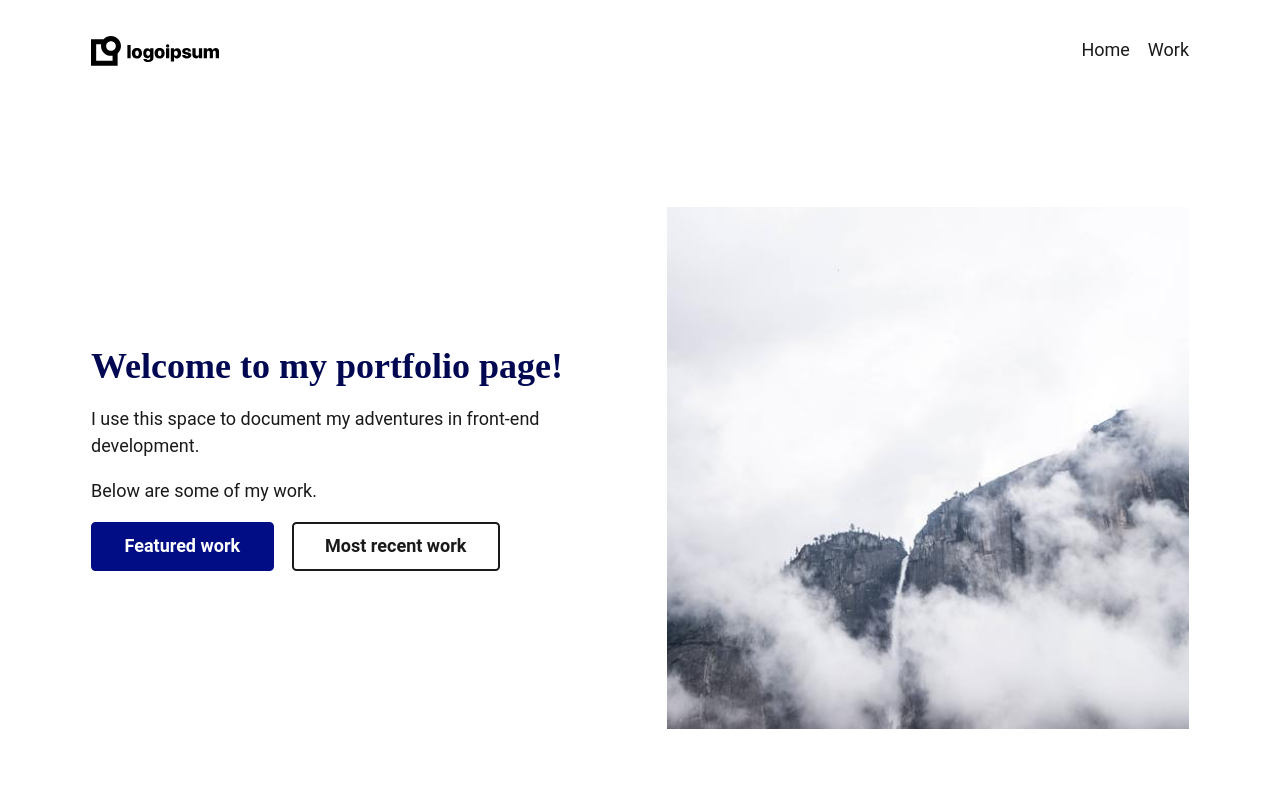
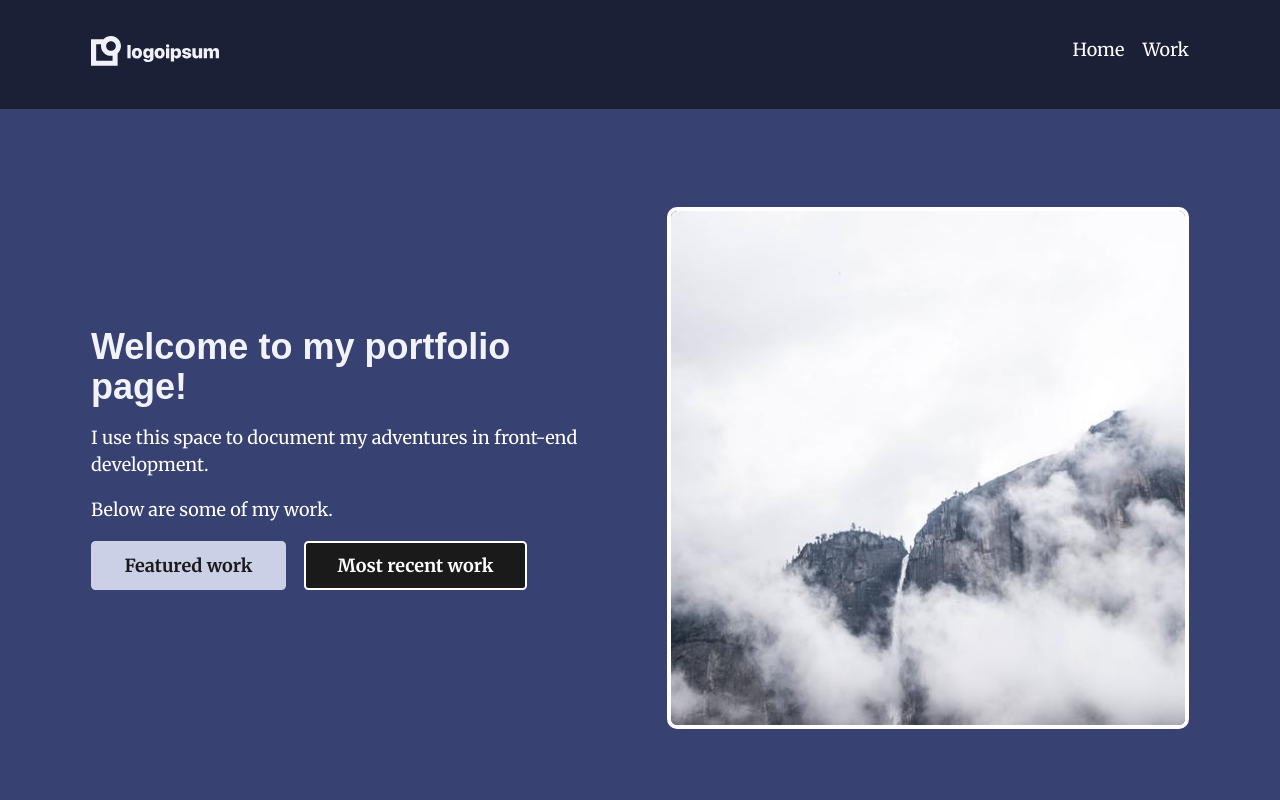
Before and after one commit to RVCC-IDMX/portfolio-Nate7611, an Eleventy site: page src/index.njk in a window 1280 px wide. Shown: the top 800 px of the page. Built offline with nearby package versions, Linux system fonts and the light colour scheme; Eleventy itself is replaced by a stand-in of ours; files that its build step writes are made by us from their sources.

Commit message:
Update color theme and css

```diff
--- a/src/_includes/base.njk
+++ b/src/_includes/base.njk
@@ -10,6 +10,10 @@
   <title>{{ title }}</title>
   <link rel="stylesheet" href="/css/style.css">
   <link rel="shortcut icon" href="/assets/vector.svg" type="image/svg+xml">
+  <link rel="preconnect" href="https://fonts.googleapis.com">
+  <link rel="preconnect" href="https://fonts.gstatic.com" crossorigin>
+  <link href="https://fonts.googleapis.com/css2?family=Josefin+Sans:ital,wght@0,100..700;1,100..700&family=Merriweather:ital,wght@0,300;0,400;0,700;0,900;1,300;1,400;1,700;1,900&family=Raleway:ital,wght@0,100..900;1,100..900&display=swap" rel="stylesheet">
+  <link href="https://fonts.googleapis.com/css2?family=Josefin+Sans:ital,wght@0,100..700;1,100..700&family=Raleway:ital,wght@0,100..900;1,100..900&display=swap" rel="stylesheet">
 </head>
 
 <body>
--- a/src/sass/abstracts/_variables.scss
+++ b/src/sass/abstracts/_variables.scss
@@ -6,24 +6,26 @@
   --fs-600: 1.875rem;
   --fs-700: 2rem;
 
-  --ff-body: "Roboto", sans-serif;
-  --ff-heading: "Poppins", serif;
+  --ff-body: "Merriweather", sans-serif;
+  --ff-heading: "Josefin", sans-serif;
 
   --fw-400: 400;
   --fw-700: 700;
   --fw-900: 900;
 
-  --clr-primary-100: hsl(234, 100%, 94%);
-  --clr-primary-200: hsl(234, 100%, 85%);
-  --clr-primary-300: hsla(234, 100%, 39%, 1);
-  --clr-primary-400: hsla(234, 100%, 26%, 1);
-  --clr-primary-500: hsla(234, 100%, 16%, 1);
+  --logo-color: hsla(229, 40%, 96%, 1);
 
-  --clr-neutral-100: hsla(0, 0%, 100%, 1);
-  --clr-neutral-300: hsla(0, 0%, 50%, 1);
-  --clr-neutral-400: hsla(0, 0%, 40%, 1);
-  --clr-neutral-500: hsla(0, 0%, 60%, 1);
-  --clr-neutral-900: hsla(0, 0%, 10%, 1);
+  --clr-primary-100: hsl(229, 35%, 16%);
+  --clr-primary-200: hsl(229, 35%, 25%);
+  --clr-primary-300: hsla(229, 35%, 33%, 1);
+  --clr-primary-400: hsla(229, 35%, 85%, 1);
+  --clr-primary-500: hsla(229, 35%, 96%, 1);
+
+  --clr-neutral-100: hsla(0, 0%, 10%, 1);
+  --clr-neutral-300: hsla(0, 0%, 25%, 1);
+  --clr-neutral-400: hsla(0, 0%, 50%, 1);
+  --clr-neutral-500: hsla(0, 0%, 65%, 1);
+  --clr-neutral-900: hsla(0, 0%, 100%, 1);
 }
 
 @media (min-width: 35em) {
--- a/src/sass/style.scss
+++ b/src/sass/style.scss
@@ -12,6 +12,7 @@ body {
   font-family: var(--ff-body);
   font-size: var(--fs-400);
   color: var(--clr-neutral-900);
+  background-color: var(--clr-primary-300);
 }
 
 h1,
@@ -63,7 +64,7 @@ section,
   text-align: center;
 }
 
-/* typgraphy */
+/* typography */
 
 .article-title,
 .section-title {
@@ -72,6 +73,7 @@ section,
 
 .article-title {
   font-size: var(--fs-700);
+  margin-block: 15px;
 }
 
 .section-title {
@@ -84,6 +86,7 @@ section,
 
 .page-header {
   padding: 2em 0;
+  background-color: var(--clr-primary-100);
 }
 
 .page-header__content {
@@ -133,10 +136,9 @@ header,
 }
 
 .site-footer {
-  --logo-color: currentColor;
   padding: 2em 0;
-  color: var(--clr-neutral-100);
-  background-color: var(--clr-primary-500);
+  color: var(--clr-neutral-900);
+  background-color: var(--clr-primary-100);
   text-align: center;
 }
 
@@ -156,6 +158,8 @@ header,
   width: 100%;
   /* max-height: max(15rem, 40vh); */
   object-fit: cover;
+  border-radius: 10px;
+  border: 4px solid var(--clr-neutral-900);
 }
 
 @media (min-width: 45em) {
@@ -165,7 +169,7 @@ header,
 }
 
 .featured-articles {
-  background-color: var(--clr-primary-100);
+  background-color: var(--clr-primary-200);
 }
 
 .articles__list {
@@ -179,6 +183,11 @@ header,
 
 .main-article {
   margin-bottom: 3rem;
+}
+
+.main-article__figure img {
+  border-radius: 10px;
+  border: 4px solid var(--clr-neutral-900);
 }
 
 .main-article__figure figcaption {
@@ -207,6 +216,8 @@ header,
   width: 100%;
   aspect-ratio: 4 / 3;
   object-fit: cover;
+  border-radius: 10px;
+  border: 4px solid var(--clr-neutral-900);
 }
 
 .snippet__title {
@@ -215,7 +226,7 @@ header,
 
 .snippet__meta {
   grid-area: meta;
-  color: var(--clr-neutral-400);
+  color: var(--clr-neutral-500);
 }
 
 .snippet__meta span {
```
Also changed, not shown: public/index.html, public/portfolio/2021-05-01-my-first-work/index.html, public/portfolio/2021-05-15-my-second-work/index.html, public/portfolio/2021-05-28-my-third-work/index.html, public/portfolio/index.html.
